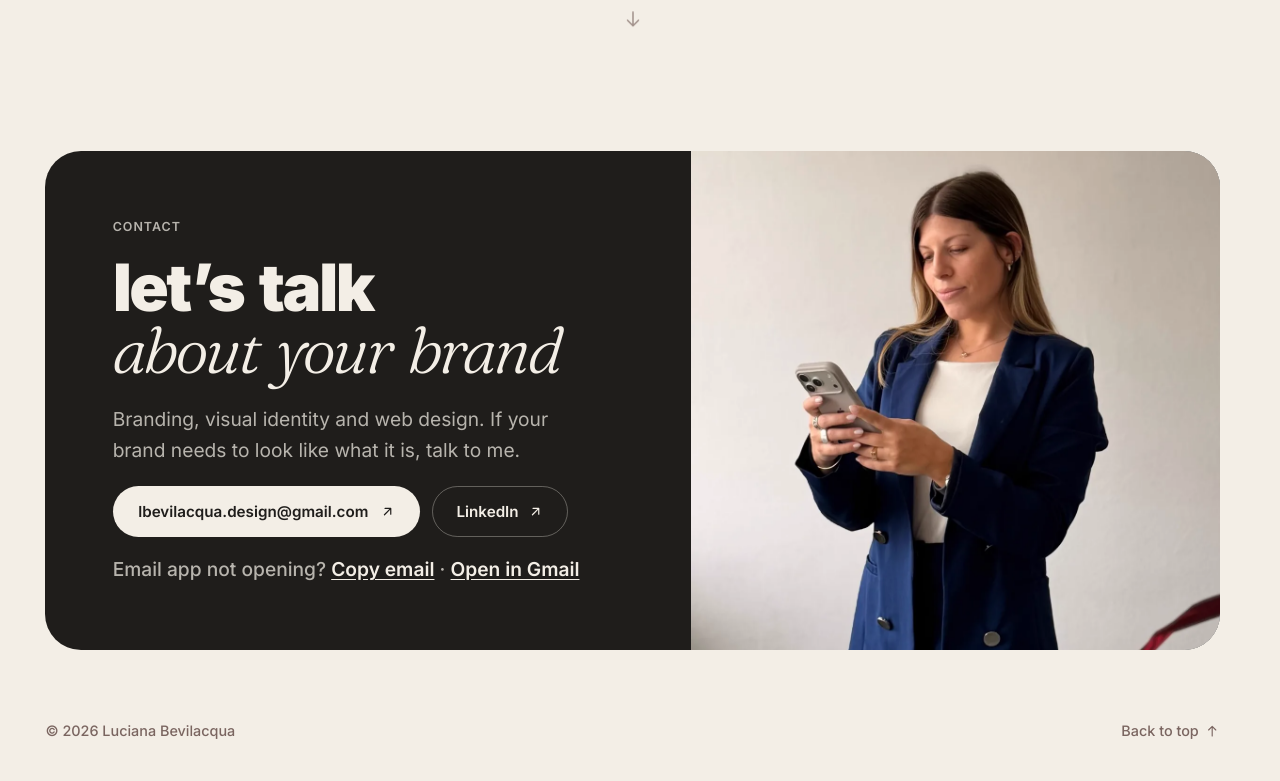
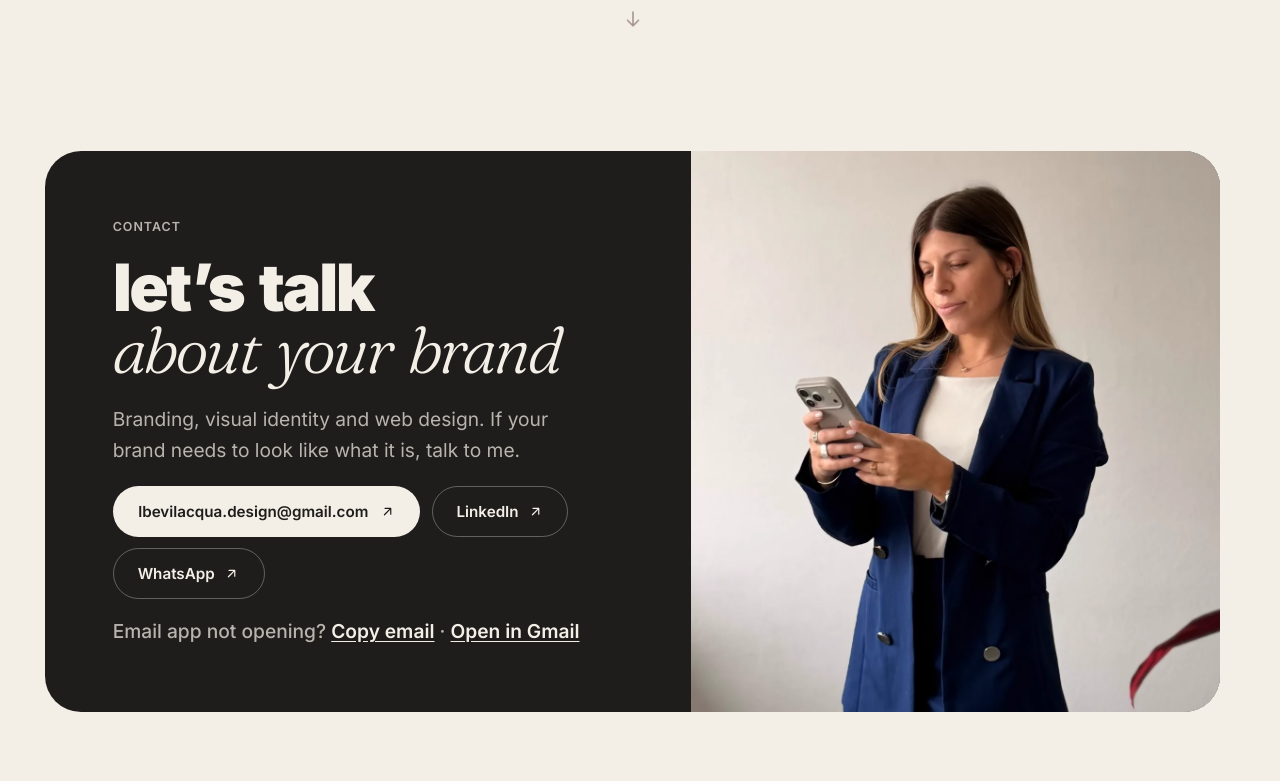
Before and after one commit to lukibevi/portfolio-luciana, a plain HTML site: page public/index.html in a window 1280 px wide. Shown: the part 3910-4691 px from the top of the page. Drawn offline with Linux system fonts and the light colour scheme.

Commit message:
Contacto: agrega boton de WhatsApp
Co-Authored-By: Claude Sonnet 5.5 <noreply@anthropic.com>

```diff
--- a/public/index.html
+++ b/public/index.html
@@ -389,7 +389,7 @@
           <h2 id="t-contact" class="rv"><span data-t="c_h1">Hablemos</span><br><span data-t="c_h2" style="opacity:.62">de tu marca</span></h2>
           <div class="cinfo rv">
             <p data-t="c_p1">Branding, identidad visual y diseño web.</p>
-            <div class="cact"><a class="mail" id="mail" href="mailto:lbevilacqua.design@gmail.com">lbevilacqua.design@gmail.com <svg class="i"><use href="#i-ne"/></svg></a><a class="soc" href="https://www.linkedin.com/in/lucianabevilacqua" target="_blank" rel="noopener">LinkedIn <svg class="i"><use href="#i-ne"/></svg></a></div>
+            <div class="cact"><a class="mail" id="mail" href="mailto:lbevilacqua.design@gmail.com">lbevilacqua.design@gmail.com <svg class="i"><use href="#i-ne"/></svg></a><a class="soc" href="https://www.linkedin.com/in/lucianabevilacqua" target="_blank" rel="noopener">LinkedIn <svg class="i"><use href="#i-ne"/></svg></a><a class="soc" href="https://wa.me/5493425116483" target="_blank" rel="noopener">WhatsApp <svg class="i"><use href="#i-ne"/></svg></a></div>
             <p class="mailalt"><span data-t="m_hint">¿No se abre tu correo?</span> <button type="button" id="mcopy" data-t="m_copy">Copiar mail</button> <span aria-hidden="true">·</span> <a href="https://mail.google.com/mail/?view=cm&fs=1&to=lbevilacqua.design@gmail.com" target="_blank" rel="noopener" data-t="m_gmail">Abrir en Gmail</a></p>
           </div>
         </div>
```
